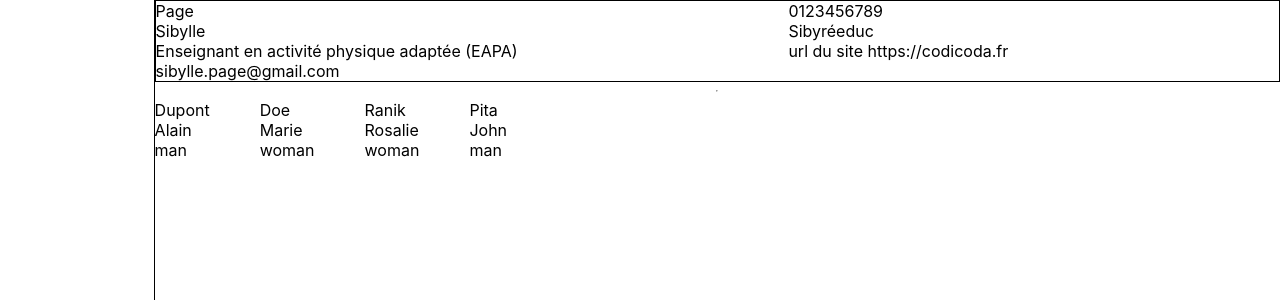
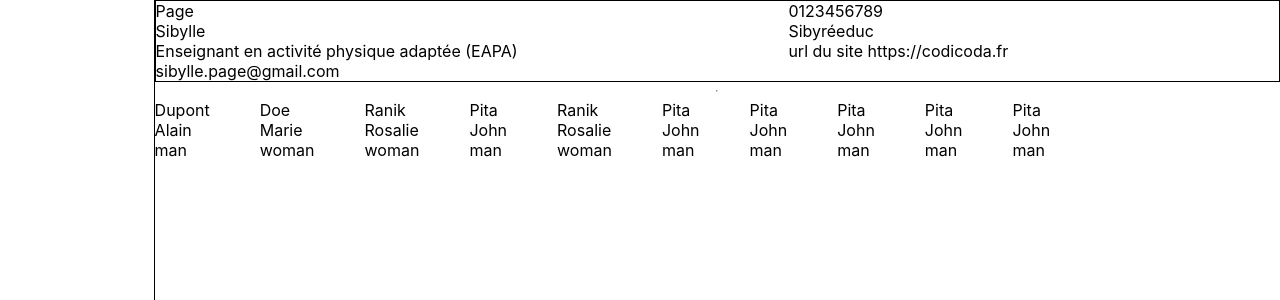
Before and after one commit to TomBrillouet/APA-PEC, a React (Vite) app: page /dashboard in a window 1280 px wide. Shown: the top 300 px of the page. Built offline with nearby package versions, Linux system fonts and the light colour scheme.

Commit message:
🍱F02 : fakePatients > add more patients

```diff
--- a/src/datas/fakePatients.js
+++ b/src/datas/fakePatients.js
@@ -79,4 +79,124 @@ export const fakePatients = [
     weight: 100,
     test: [],
   },
+  {
+    id: "5",
+    sex: "woman",
+    lastName: "Ranik",
+    firstName: "Rosalie",
+    adress: {
+      cp: "67960",
+      city: "Entzheim",
+      street: "52B route de Strasbourg",
+    },
+    mail: "rranik@gmail.com",
+    phone: "0123456789",
+    birth: "1999-01-01",
+    problems: "mal à l'orteil",
+    history: "Saut du télésiège",
+    goals: "reconquérir son ex",
+    height: 150,
+    weight: 85,
+    test: [],
+  },
+  {
+    id: "6",
+    sex: "man",
+    lastName: "Pita",
+    firstName: "John",
+    adress: {
+      cp: "67960",
+      city: "Entzheim",
+      street: "52B route de Strasbourg",
+    },
+    mail: "jpita@gmail.com",
+    phone: "0123456789",
+    birth: "1999-01-01",
+    problems: "mal à la narine du milieu",
+    history: "Attaque de requin",
+    goals: "marquer plus de but au foot",
+    height: 174,
+    weight: 100,
+    test: [],
+  },
+  {
+    id: "7",
+    sex: "man",
+    lastName: "Pita",
+    firstName: "John",
+    adress: {
+      cp: "67960",
+      city: "Entzheim",
+      street: "52B route de Strasbourg",
+    },
+    mail: "jpita@gmail.com",
+    phone: "0123456789",
+    birth: "1999-01-01",
+    problems: "mal à la narine du milieu",
+    history: "Attaque de requin",
+    goals: "marquer plus de but au foot",
+    height: 174,
+    weight: 100,
+    test: [],
+  },
+  {
+    id: "8",
+    sex: "man",
+    lastName: "Pita",
+    firstName: "John",
+    adress: {
+      cp: "67960",
+      city: "Entzheim",
+      street: "52B route de Strasbourg",
+    },
+    mail: "jpita@gmail.com",
+    phone: "0123456789",
+    birth: "1999-01-01",
+    problems: "mal à la narine du milieu",
+    history: "Attaque de requin",
+    goals: "marquer plus de but au foot",
+    height: 174,
+    weight: 100,
+    test: [],
+  },
+  {
+    id: "9",
+    sex: "man",
+    lastName: "Pita",
+    firstName: "John",
+    adress: {
+      cp: "67960",
+      city: "Entzheim",
+      street: "52B route de Strasbourg",
+    },
+    mail: "jpita@gmail.com",
+    phone: "0123456789",
+    birth: "1999-01-01",
+    problems: "mal à la narine du milieu",
+    history: "Attaque de requin",
+    goals: "marquer plus de but au foot",
+    height: 174,
+    weight: 100,
+    test: [],
+  },
+  {
+    id: "10",
+    sex: "man",
+    lastName: "Pita",
+    firstName: "John",
+    adress: {
+      cp: "67960",
+      city: "Entzheim",
+      street: "52B route de Strasbourg",
+    },
+    mail: "jpita@gmail.com",
+    phone: "0123456789",
+    birth: "1999-01-01",
+    problems: "mal à la narine du milieu",
+    history: "Attaque de requin",
+    goals: "marquer plus de but au foot",
+    height: 174,
+    weight: 100,
+    test: [],
+  },
 ]
```
